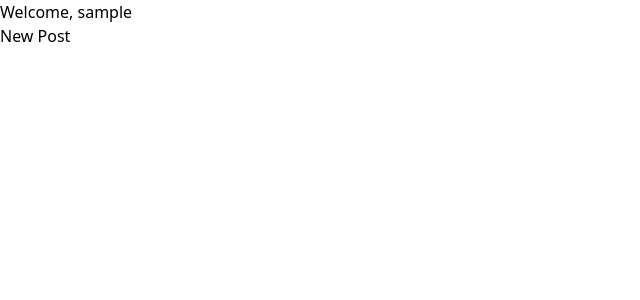
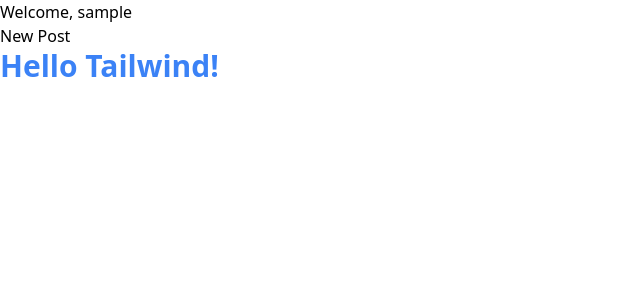
Before and after one commit to HannyOM/my-flask-blog-app, a Flask app: page / in a window 1280 px wide. Shown: the top 300 px of the page, without its empty margins (0-640 px from the left). Run offline with Flask 3, Linux system fonts and the light colour scheme; the visitor is signed in with stand-in values (Sample User, id 1).

Commit message:
Added Tailwindcss and its configurations.

```diff
--- a/bloggr/static/css/main.css
+++ b/bloggr/static/css/main.css
@@ -592,9 +592,18 @@
   position: static;
 }
 
-.text-red-500 {
+.text-3xl {
+  font-size: 1.875rem;
+  line-height: 2.25rem;
+}
+
+.font-bold {
+  font-weight: 700;
+}
+
+.text-blue-500 {
   --tw-text-opacity: 1;
-  color: rgb(239 68 68 / var(--tw-text-opacity, 1));
+  color: rgb(59 130 246 / var(--tw-text-opacity, 1));
 }
 
 /* ADD CUSTOM CSS HERE */
--- a/bloggr/templates/blog/index.html
+++ b/bloggr/templates/blog/index.html
@@ -28,6 +28,7 @@
         <br>
         {% endfor %}
     </p>
+    <h1 class="text-3xl font-bold text-blue-500">Hello Tailwind!</h1>
 </body>
 
 </html>
--- a/tailwind.config.js
+++ b/tailwind.config.js
@@ -2,9 +2,6 @@
 module.exports = {
   content: [
     "./bloggr/templates/**/*.html",
-    "./bloggr/static/**/*.js",
-    "./bloggr/src/**/*.css",
-    "./src/**/*.css",
   ],
   theme: {
     extend: {},
```
